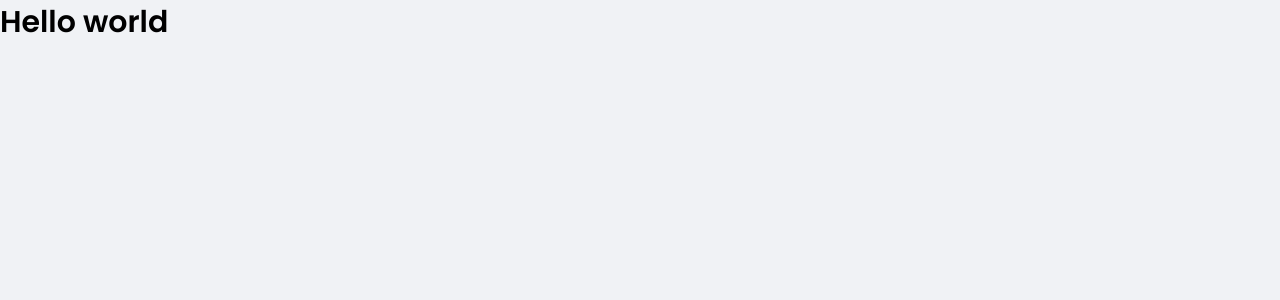
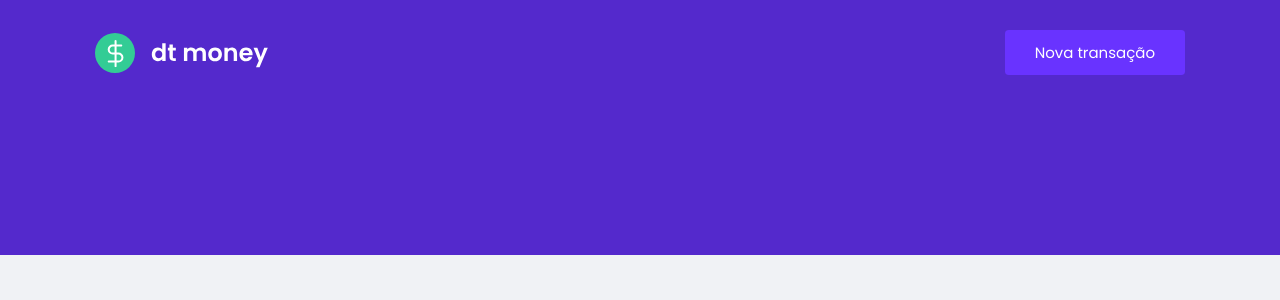
Before and after one commit to FabioJunik/dt-Money, a React (Create React App) app: page / in a window 1280 px wide. Shown: the top 300 px of the page. Built offline with nearby package versions, Linux system fonts and the light colour scheme.

Commit message:
Header criado

```diff
--- a/src/App.tsx
+++ b/src/App.tsx
@@ -1,10 +1,11 @@
+import { Header } from "./components/header";
 import { GlobalStyle } from "./styles/global"
 
 export function App() {
   return (
     <div className="App">
       <GlobalStyle/>
-      <h1>Hello world</h1>
+      <Header/>
     </div>
   );
 }
--- /dev/null
+++ b/src/components/header/index.tsx
@@ -0,0 +1,15 @@
+import logoImg from "../../assets/logo.svg";
+import { Container, Content } from "./styles";
+
+export function Header(){
+    return (
+        <Container>
+            <Content>
+                <img src={logoImg} alt="dt money"/>
+                <button>
+                    Nova transação
+                </button>
+            </Content>
+        </Container>
+    )
+}
--- /dev/null
+++ b/src/components/header/styles.ts
@@ -0,0 +1,28 @@
+import styled from "styled-components";
+
+export const Container = styled.header`
+    background-color: var(--blue);
+`;
+
+export const Content = styled.div`
+    max-width: 1120px;
+    margin: 0 auto;
+    padding: 2rem 1rem 12rem;
+    display: flex;
+    align-items: center;
+    justify-content: space-between;
+
+    button{
+        font-size: 1rem;
+        color: #fff;
+        background-color: var(--blue-light);
+        border: none;
+        padding: 0 2rem;
+        border-radius: 0.25rem;
+        height: 3rem;
+        transition: filter 0.2s;
+        &:hover{
+            filter: brightness(0.9);
+        }
+    }
+`;
```
